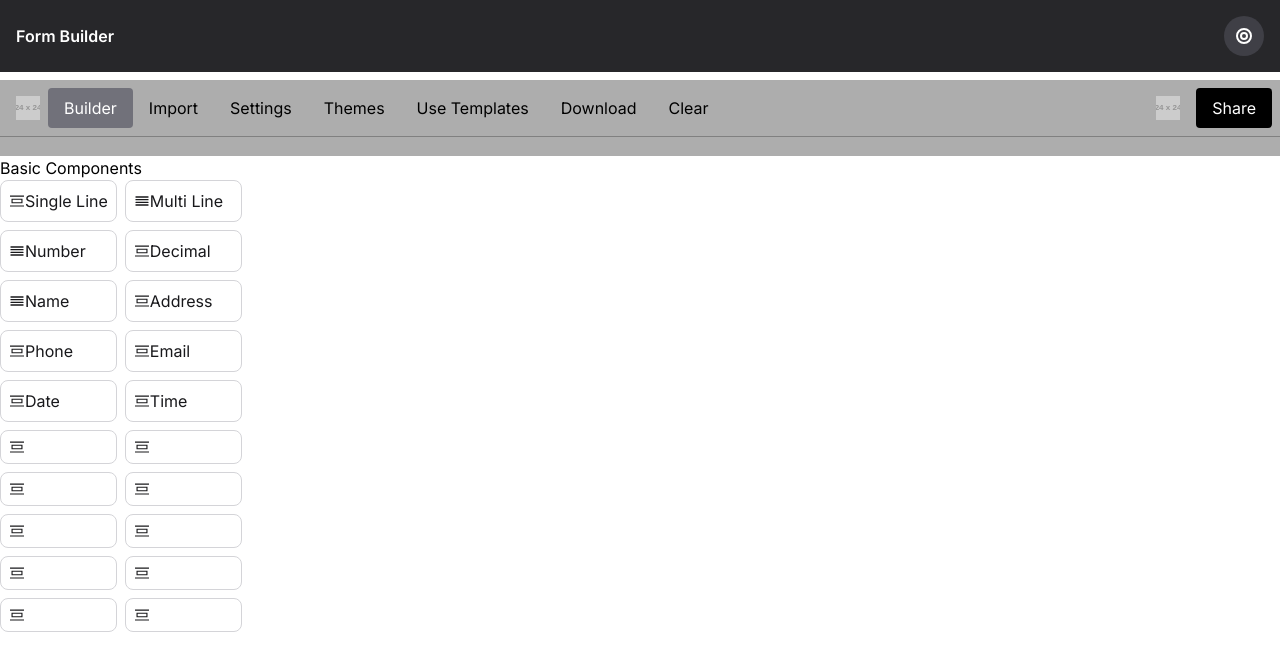
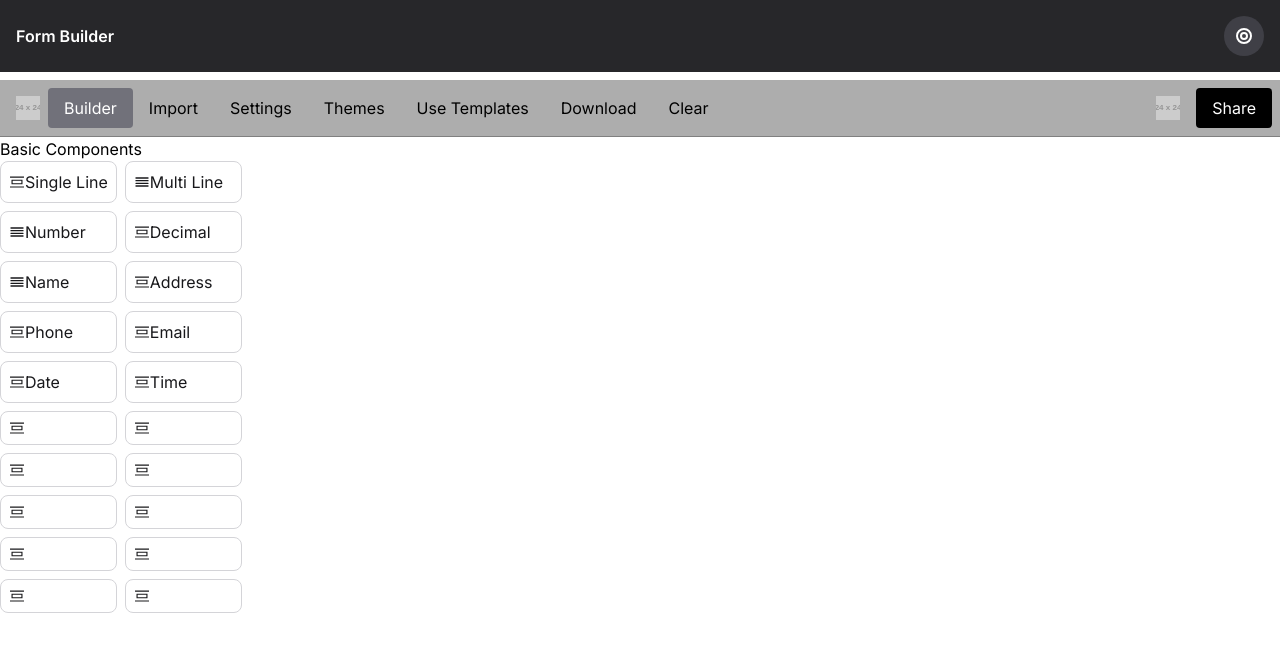
Before and after one commit to ranavijaysingh/Generic-form-builder, a Next.js app: page /build in a window 1280 px wide. Shown: the top 670 px of the page. Built offline with nearby package versions, Linux system fonts and the light colour scheme.

Commit message:
global change

```diff
--- a/src/app/globals.css
+++ b/src/app/globals.css
@@ -48,7 +48,6 @@ body {
 }
 .builderToolbarBottomBorder{
   border-bottom: 1px solid gray;
-  margin-bottom: 19px;
 }
 .sidetoolbarGrid{
   display: grid;
```
